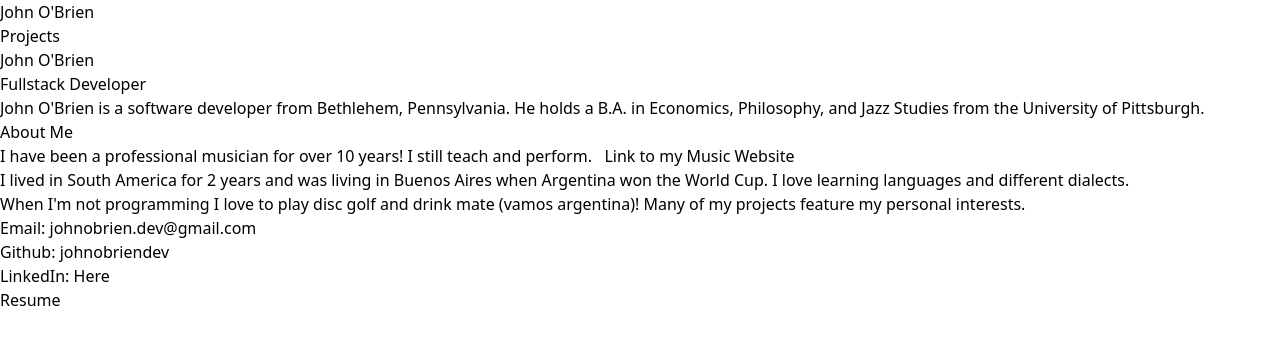
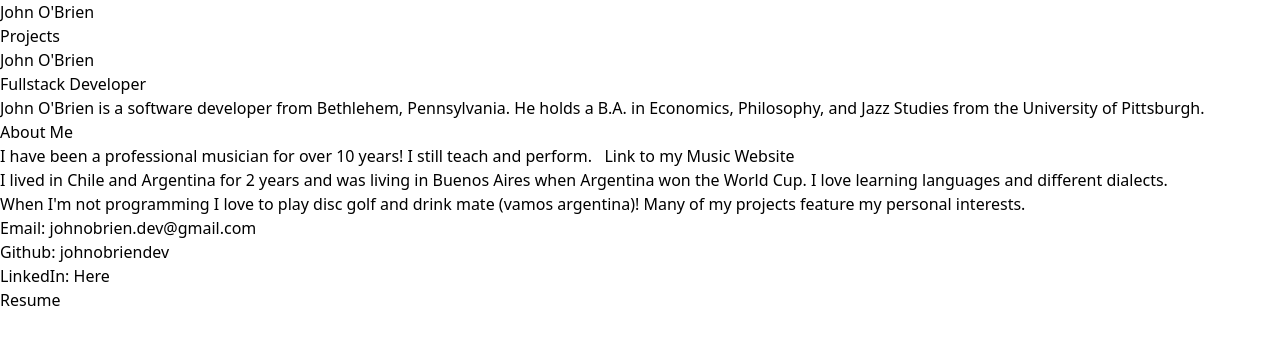
Before and after one commit to johnobriendev/devPortfolio, a React (Vite) app: page / in a window 1280 px wide. Shown: the top 344 px of the page. Built offline with nearby package versions, Linux system fonts and the light colour scheme.

Commit message:
update about me

```diff
--- a/src/components/AboutMe.jsx
+++ b/src/components/AboutMe.jsx
@@ -58,7 +58,7 @@ function AboutMe() {
                         <p>I have been a professional musician for over 10 years! I still teach and perform.
                         &nbsp; <a className="text-sky-500 hover:text-sky-400 underline font-normal" href="http://johnobrienguitar.com" target="_blank" rel="noopener noreferrer">Link to my Music Website</a>
                         </p>
-                        <p>I lived in South America for 2 years and was living in Buenos Aires when Argentina won the World Cup. I love learning languages and different dialects.</p>
+                        <p>I lived in Chile and Argentina for 2 years and was living in Buenos Aires when Argentina won the World Cup. I love learning languages and different dialects.</p>
                         <p>When I'm not programming I love to play disc golf and drink mate (vamos argentina)! Many of my projects feature my personal interests.</p>
                     </div>
 
```
